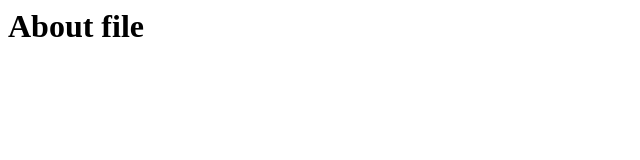
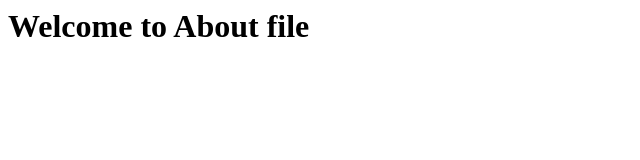
Before and after one commit to prathamesh872/git-tutorial1, a plain HTML site: page about.html in a window 1280 px wide. Shown: the whole page, without its empty margins (0-640 px from the left). Drawn offline with Linux system fonts and the light colour scheme.

Commit message:
change about.html 1st time

```diff
--- a/about.html
+++ b/about.html
@@ -1,5 +1,5 @@
 <html>
     <body>
-        <h1>About file</h1>
+        <h1>Welcome to About file</h1>
     </body>
 </html>
```
